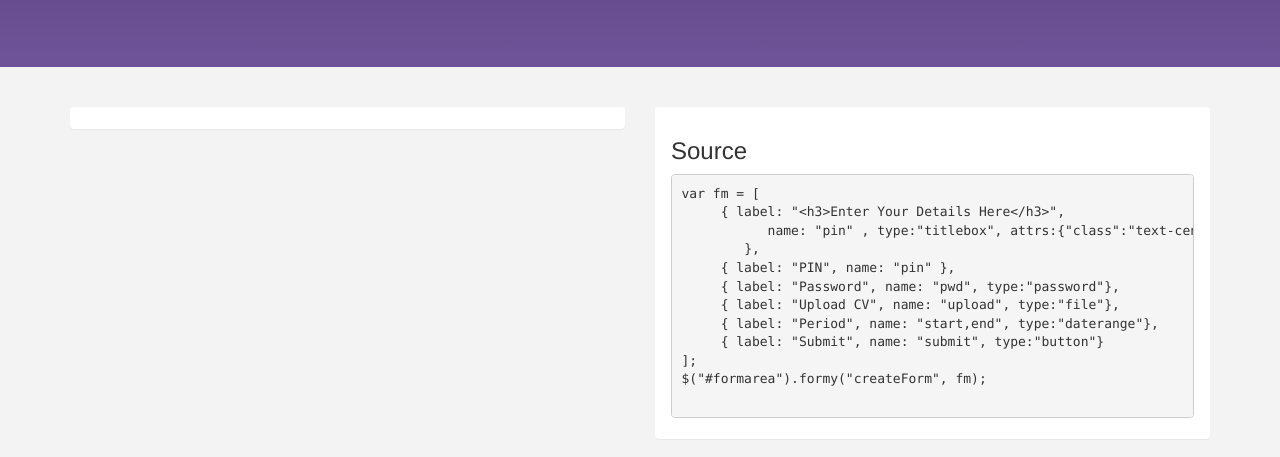
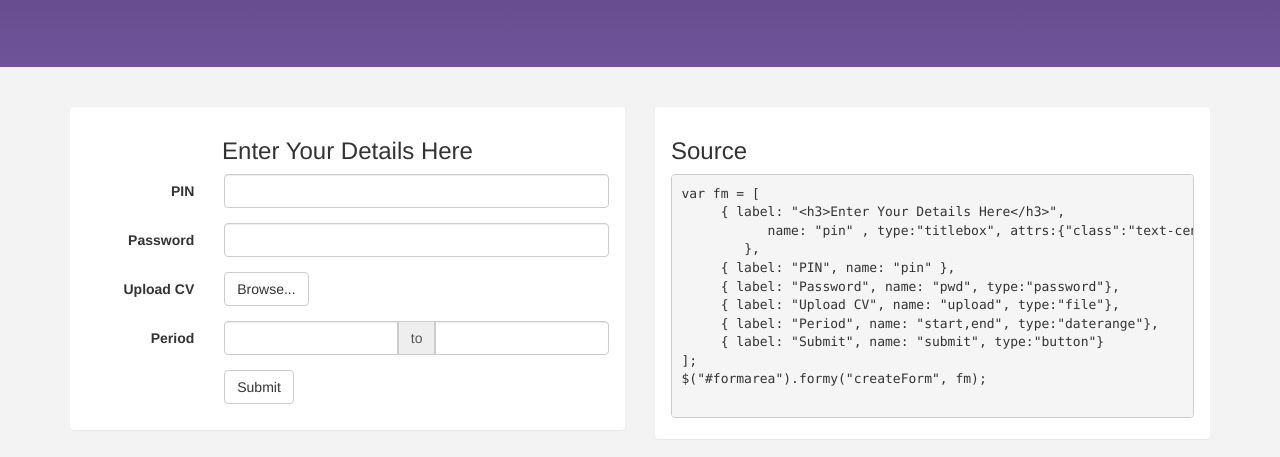
Before and after one commit to jidexl21/formy, a website: page src/docs/index.html in a window 1280 px wide. Shown: the part 153-610 px from the top of the page. Drawn offline with nearby package versions, Linux system fonts and the light colour scheme.

Commit message:
Corrected references

```diff
--- a/src/docs/index.html
+++ b/src/docs/index.html
@@ -1,8 +1,9 @@
 <!DOCTYPE HTML>
 <html>
 <head>
-	<link rel="stylesheet" type="text/css" href="https://stackpath.bootstrapcdn.com/bootstrap/3.4.0/css/bootstrap.min.css" />
+	<link rel="stylesheet" type="text/css" href="assets/css/bootstrap.min.css" />
 	<link rel="stylesheet" type="text/css" href="assets/css/docs.min.css"/>
+	<link rel="stylesheet" type="text/css" href="../formy.css"/>
 	<meta http-equiv="Content-Type" content="text/html;charset=ISO-8859-1">
 	<title>Formy @ BS</title>
 </head>
@@ -42,7 +43,7 @@ $("#formarea").formy("createForm", fm);
 </body>
 <script data-id="jquery" src="assets/js/jquery.slim.min.js"></script>
 <script data-id="bootstrap" src="assets/js/bootstrap.min.js"></script>
-<script src="assets/js/formy.js"></script>
+<script src="../formy.js"></script>
 <script>
 	 var fm = [
      { label: "<h3>Enter Your Details Here</h3>", name: "pin" , type:"titlebox", attrs:{"class":"text-center"}},
```
Also changed, not shown: src/index.html (+2 -3 lines), dist/index.html.
